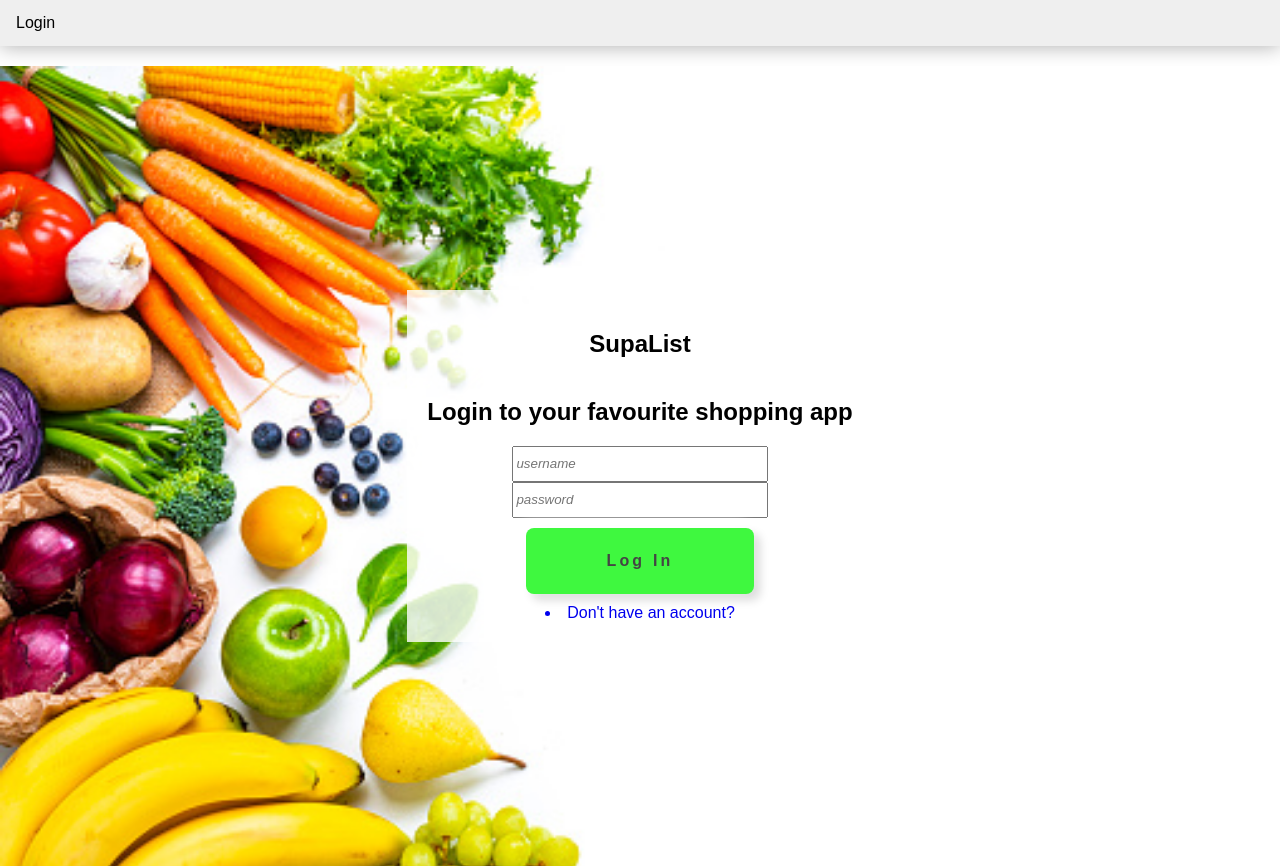
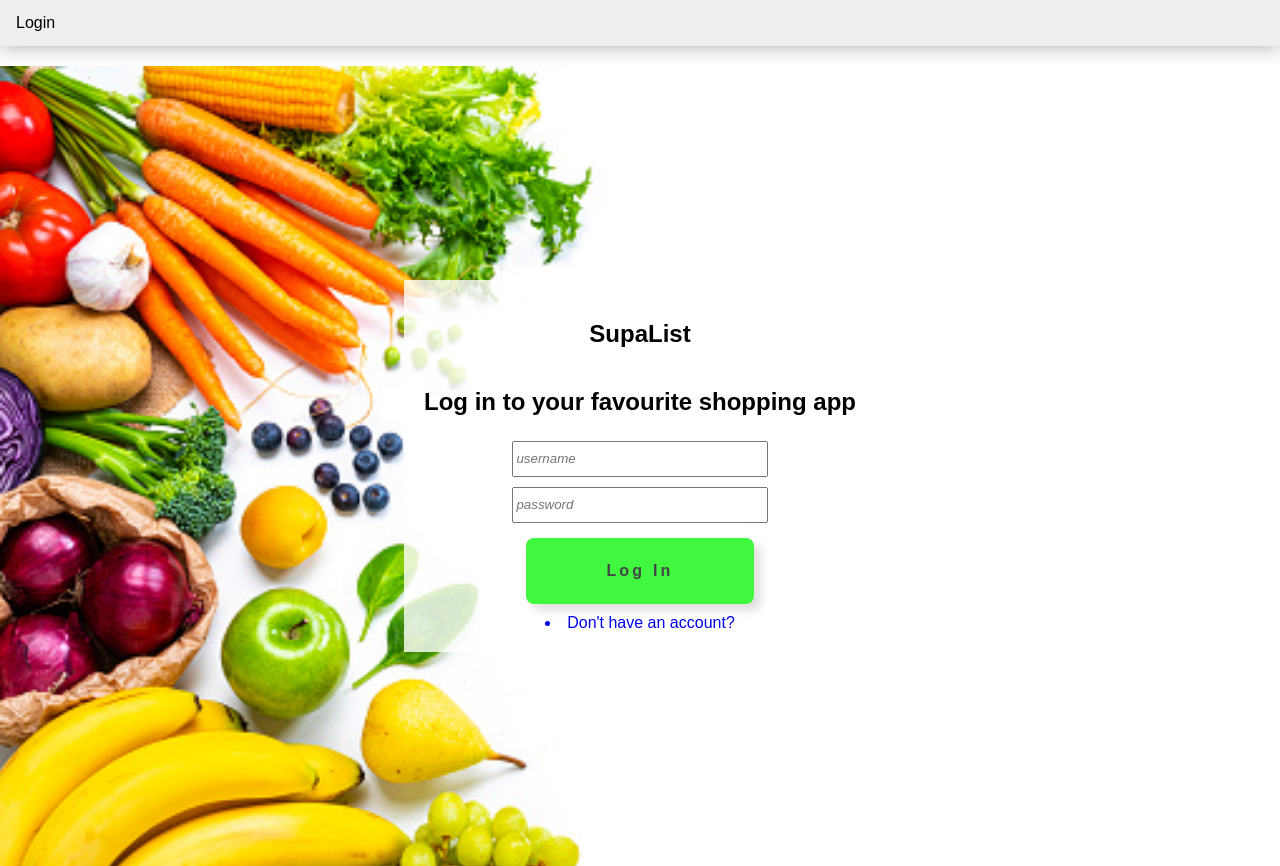
Before and after one commit to lukostelloe/FullStackList, a React (Create React App) app in the folder client/: page /login in a window 1280 px wide. Built offline with nearby package versions, Linux system fonts and the light colour scheme; no server answers.

Commit message:
background

```diff
--- a/client/src/components/Login/Login.css
+++ b/client/src/components/Login/Login.css
@@ -37,3 +37,7 @@
 .warningOff {
   display: none;
 }
+
+input {
+  margin: 5px;
+}
--- a/client/src/components/Login/Login.js
+++ b/client/src/components/Login/Login.js
@@ -40,7 +40,7 @@ function Login() {
     <div className="login_div">
       <div className="login_container">
         <h2>SupaList</h2>
-        <h2>Login to your favourite shopping app</h2>
+        <h2>Log in to your favourite shopping app</h2>
         <form className="login_form">
           <input
             type="text"
```
Also changed, not shown: client/src/components/images/listpage.jpg.
